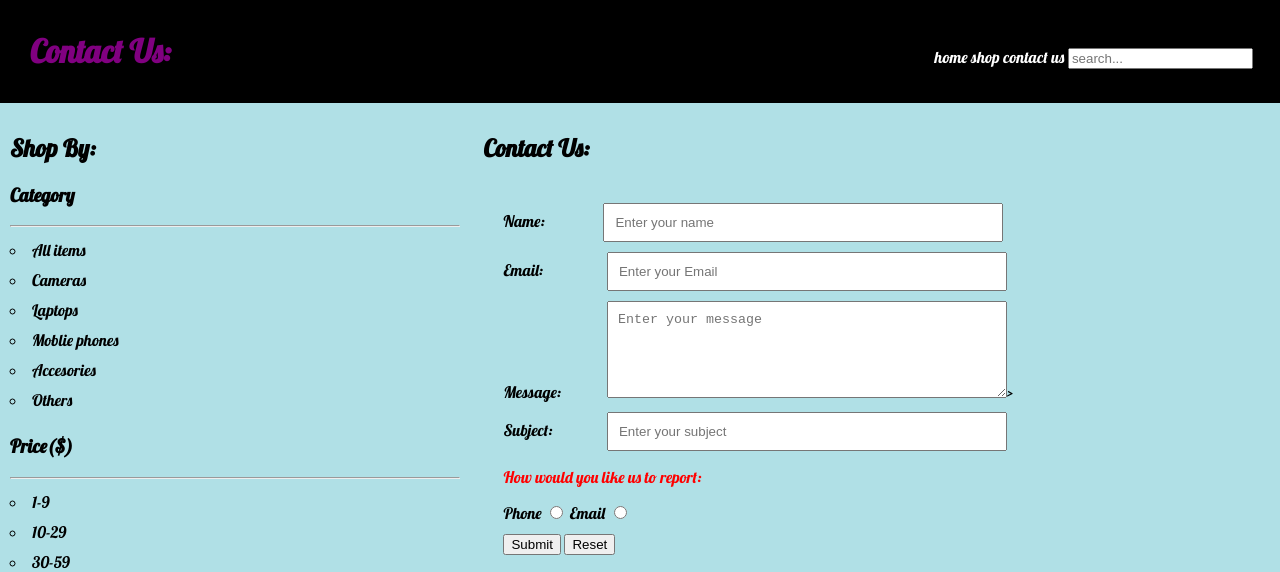
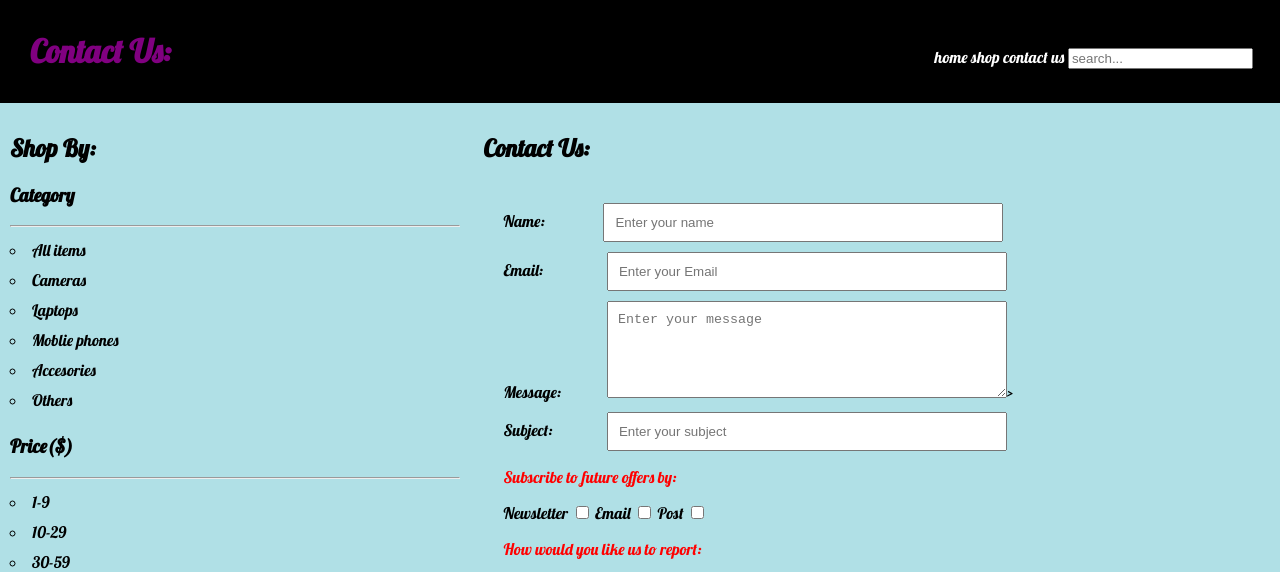
Before and after one commit to Divyanshwick/TechStore, a plain HTML site: page contact.html in a window 1280 px wide. Shown: the top 572 px of the page. Drawn offline with Linux system fonts and the light colour scheme.

Commit message:
Update contact.html

```diff
--- a/contact.html
+++ b/contact.html
@@ -93,7 +93,15 @@
                    <option value="other">Other</option>
                 </datalist>
             </div>
-
+            <div>
+                <p>Subscribe to future offers by:</p>
+                <label for="newsletter">Newsletter</label>
+                <input type="checkbox" id="newsletter" value="newsletter">
+                <label for="email" >Email</label>
+                <input type="checkbox" id="email" value>
+                <label for="post">Post</label>
+                <input type="checkbox" id="post">
+            </div>
             <div>
                 <p> How would you like us to report:</p>
                 <label for="phoneresponse">Phone</label>
```
